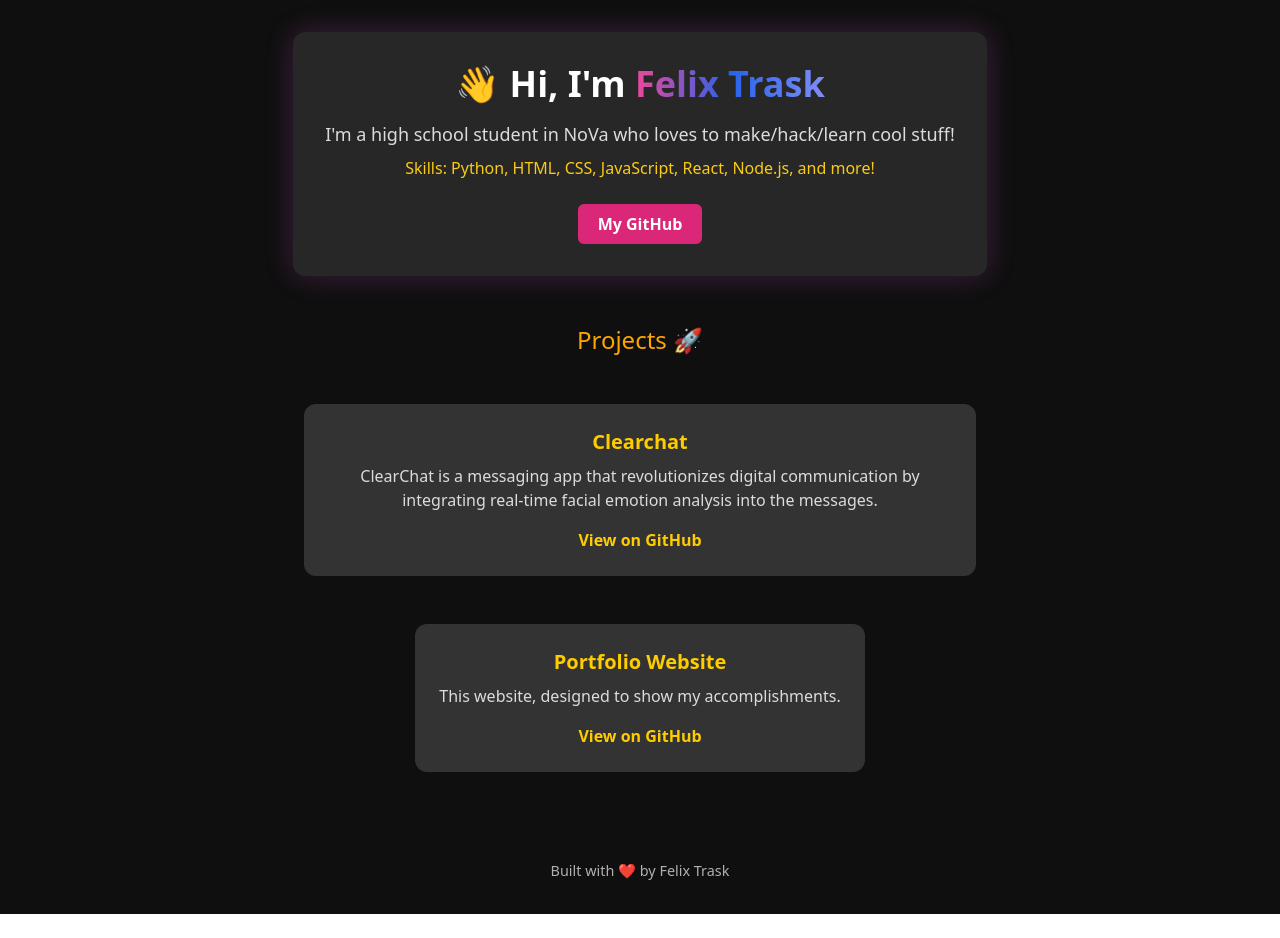
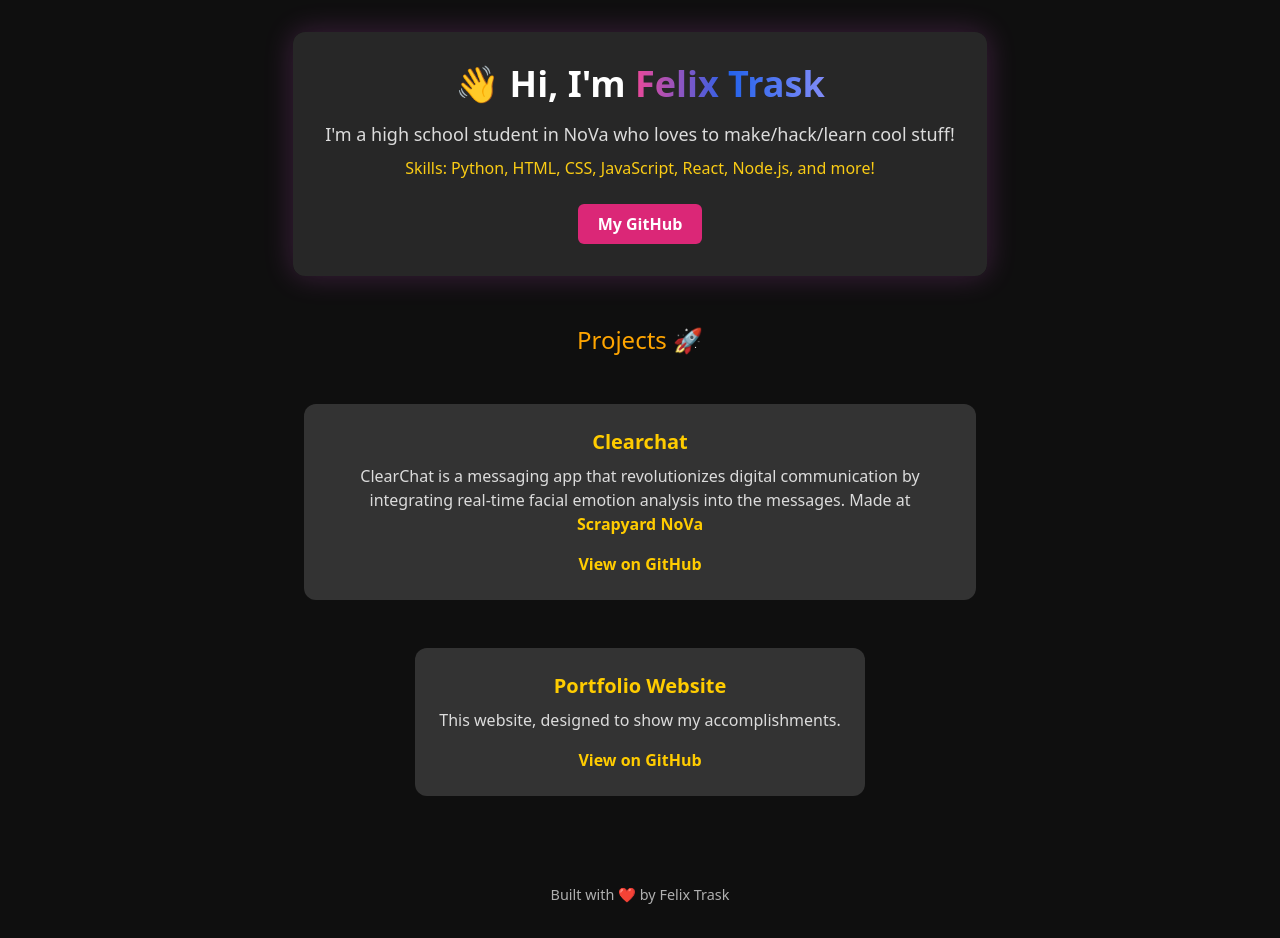
Before and after one commit to FelixTrask/portfolio-website, a React (Create React App) app: page / in a window 1280 px wide. Before the commit the page ends 914 px from the top, so only its background shows below. Built offline with nearby package versions, Linux system fonts and the light colour scheme.

Commit message:
Update App.js

```diff
--- a/src/App.js
+++ b/src/App.js
@@ -42,7 +42,12 @@ function App() {
         <div className="bg-card-bg rounded-lg p-6 my-6 max-w-2xl mx-auto transition-shadow duration-300 hover:shadow-glow text-center">
           <h3 className="mb-2 text-skill text-xl font-semibold">Clearchat</h3>
           <p className="mb-4 text-text-sub">
-            ClearChat is a messaging app that revolutionizes digital communication by integrating real-time facial emotion analysis into the messages.
+            ClearChat is a messaging app that revolutionizes digital communication by integrating real-time facial emotion analysis into the messages. Made at <a className="text-skill hover:text-highlight font-bold"
+              href="https://scrapyard.hackclub.com/nova"
+              target="_blank"
+              rel="noopener noreferrer">
+            Scrapyard NoVa
+            </a>
           </p>
           <a
             className="text-skill font-bold hover:text-highlight transition-colors"
```
